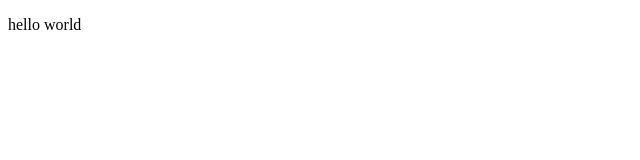
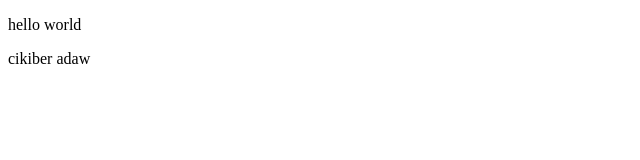
Before and after one commit to alrizaldi/contoh, a plain HTML site: page index.html in a window 1280 px wide. Shown: the full height of the page, 0-640 px from the left. Drawn offline with Linux system fonts and the light colour scheme.

Commit message:
Update index.html

```diff
--- a/index.html
+++ b/index.html
@@ -6,6 +6,7 @@
 <body>
 
 <p>hello world</p>
+<p>cikiber adaw</p>
 
 </body>
 </html>
```
